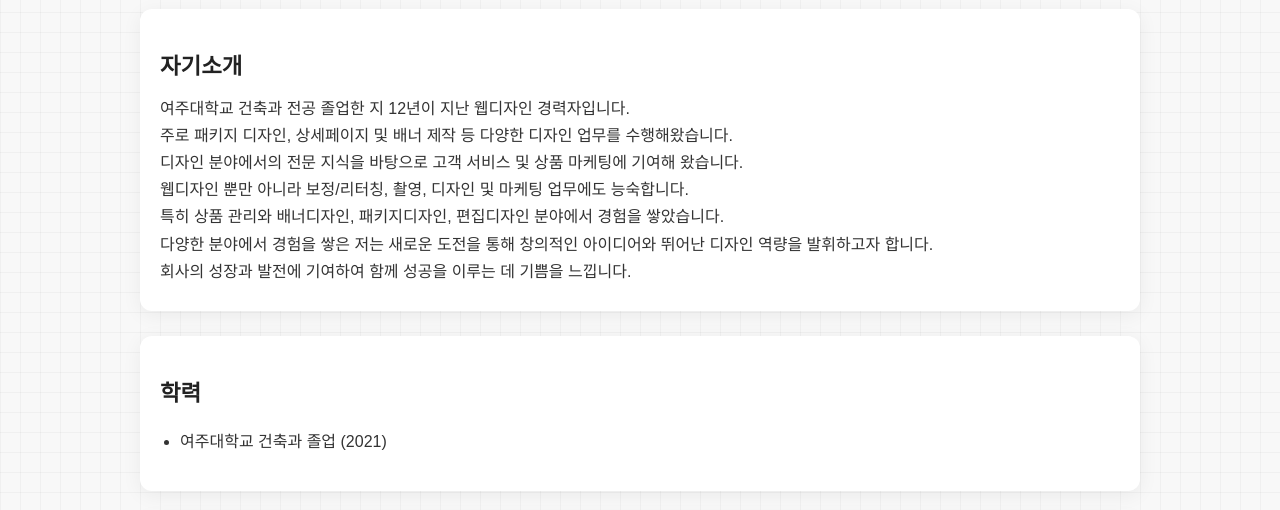
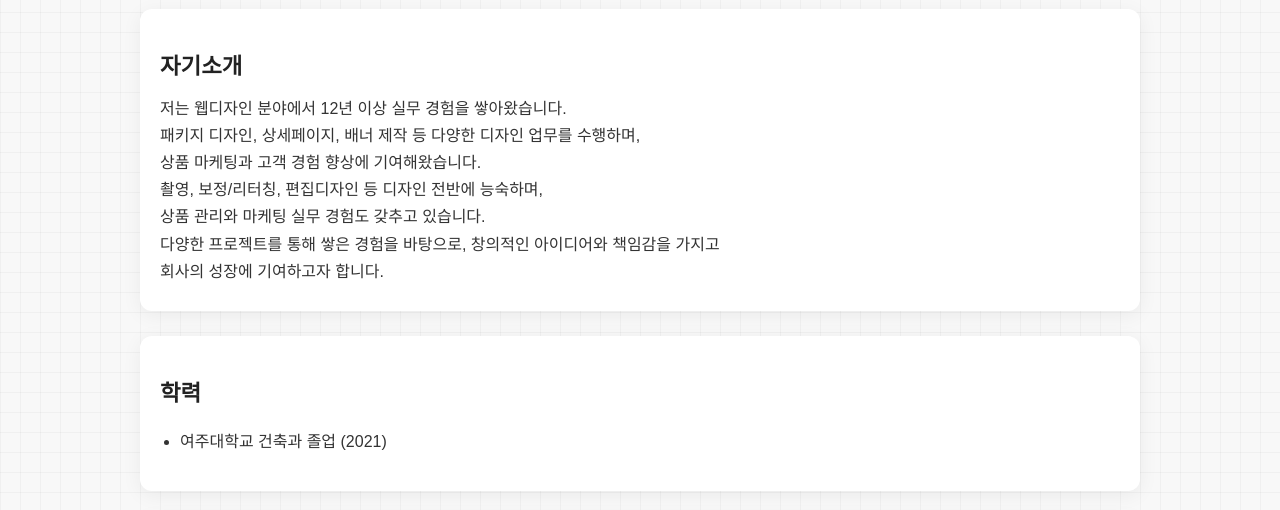
Before and after one commit to eunji-c0923/protflio2, a plain HTML site: page about.html in a window 1280 px wide. Shown: the part 587-1097 px from the top of the page. Drawn offline with Linux system fonts and the light colour scheme.

Commit message:
Add files via upload

```diff
--- a/about.html
+++ b/about.html
@@ -213,15 +213,14 @@
       <div class="section">
         <h2>자기소개</h2>
         <p>
-          여주대학교 건축과 전공 졸업한 지 12년이 지난 웹디자인 경력자입니다.<br>
-          주로 패키지 디자인, 상세페이지 및 배너 제작 등 다양한 디자인 업무를 수행해왔습니다.<br>
-          디자인 분야에서의 전문 지식을 바탕으로 고객 서비스 및 상품 마케팅에 기여해 왔습니다.<br>
+          저는 웹디자인 분야에서 12년 이상 실무 경험을 쌓아왔습니다.<br>
+          패키지 디자인, 상세페이지, 배너 제작 등 다양한 디자인 업무를 수행하며,<br>
+          상품 마케팅과 고객 경험 향상에 기여해왔습니다.<br>
 
-          웹디자인 뿐만 아니라 보정/리터칭, 촬영, 디자인 및 마케팅 업무에도 능숙합니다.<br>
-          특히 상품 관리와 배너디자인, 패키지디자인, 편집디자인 분야에서 경험을 쌓았습니다.<br>
-
-          다양한 분야에서 경험을 쌓은 저는 새로운 도전을 통해 창의적인 아이디어와 뛰어난 디자인 역량을 발휘하고자 합니다.<br>
-          회사의 성장과 발전에 기여하여 함께 성공을 이루는 데 기쁨을 느낍니다.
+          촬영, 보정/리터칭, 편집디자인 등 디자인 전반에 능숙하며,<br>
+          상품 관리와 마케팅 실무 경험도 갖추고 있습니다.<br>
+          다양한 프로젝트를 통해 쌓은 경험을 바탕으로, 창의적인 아이디어와 책임감을 가지고 <br>
+          회사의 성장에 기여하고자 합니다.
 
 
         </p>
```
